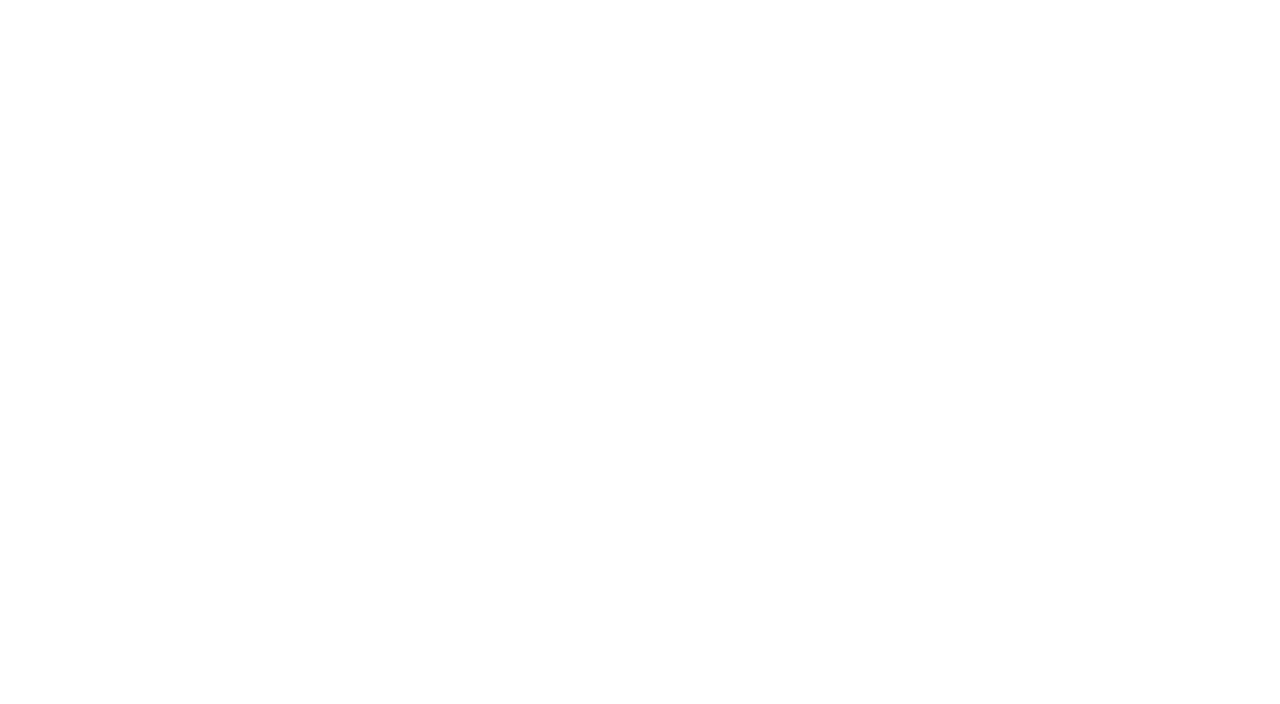
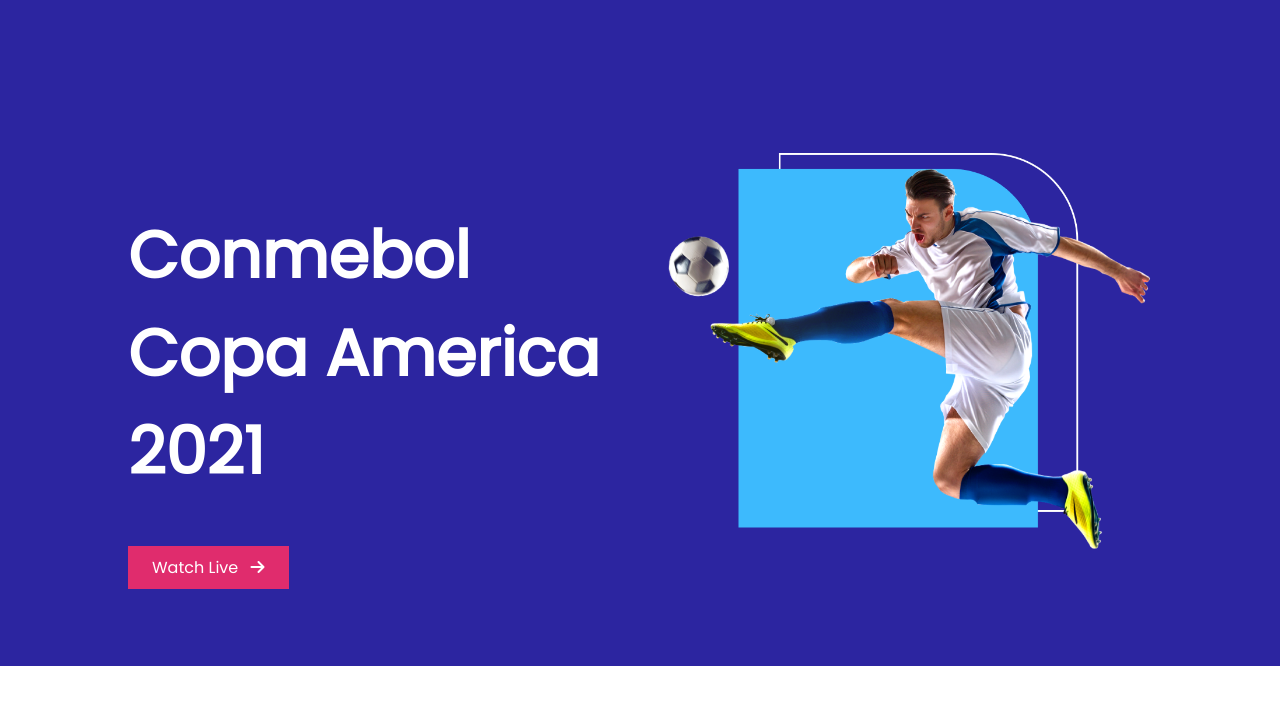
Before and after one commit to mdnazmulsobuz/football-mania, a plain HTML site: page index.html in a window 1280 px wide. Drawn offline with Linux system fonts and the light colour scheme.

Commit message:
banner section done

```diff
--- a/index.html
+++ b/index.html
@@ -4,18 +4,39 @@
     <meta charset="UTF-8">
     <meta http-equiv="X-UA-Compatible" content="IE=edge">
     <meta name="viewport" content="width=device-width, initial-scale=1.0">
+    <title>Football-Mania</title>
+    <!-- font-awesome -->
+    <script src="https://kit.fontawesome.com/9456c674d0.js"crossorigin="anonymous"></script>
+    <!-- stylesheet -->
     <link rel="stylesheet" href="style.css">
-    <title>Football-Mania</title>
 </head>
 <body>
+    <!-- header-area-start -->
     <header>
 
     </header>
+    <!-- headr-area-end -->
+
+    <!-- main-area-start -->
     <main>
+        <section class="banner-area">
+            <div class="banner">
+                <div class="banner-left">
+                    <h2>Conmebol <br>Copa America 2021</h2>
+                    <a href="https://www.fifa.com/" target="_blank">Watch Live <i class="fas fa-arrow-right"></i></a>
+                </div>
+                 <div class="banner-right">
+                    <img src="images/banner.png" alt="">
+                </div>
+            </div>
+        </section>
+    </main>
+    <!-- main-area-end -->
 
-    </main>
+    <!-- footer-area-start -->
     <footer>
 
     </footer>
+    <!-- footer-area-end -->
 </body>
 </html>
--- a/style.css
+++ b/style.css
@@ -0,0 +1,47 @@
+/* google font */
+@import url('https://fonts.googleapis.com/css2?family=Poppins&display=swap');
+
+/* common style  */
+
+body{
+   margin: 0;
+   font-family: 'Poppins', sans-serif;
+}
+.banner-area{
+    background-color: #2c25a0;
+    padding-top: 153px;
+    padding-bottom: 86px;
+}
+.banner{
+   display: flex;
+   margin: 0 10%;
+}
+.banner h2{
+    color: #fff;
+    font-size: 65px;
+    font-weight: 700px;
+}
+.banner a{
+    background-color: #E02C6D;
+    padding: 10px 24px;
+    color: #fff;
+    text-decoration: none;
+}
+.banner i{
+    margin-left: 8px;
+}
+.banner a:hover{
+    border-radius: 5px;
+    background-color: #2c25a0;
+    border: 2px solid #E02C6D;
+}
+.banner-left{
+    width: 50%;
+}
+.banner-right{
+    width: 50%;
+    margin-left: 50px;
+}
+.banner-right img {
+    width: 100%;
+}
```
